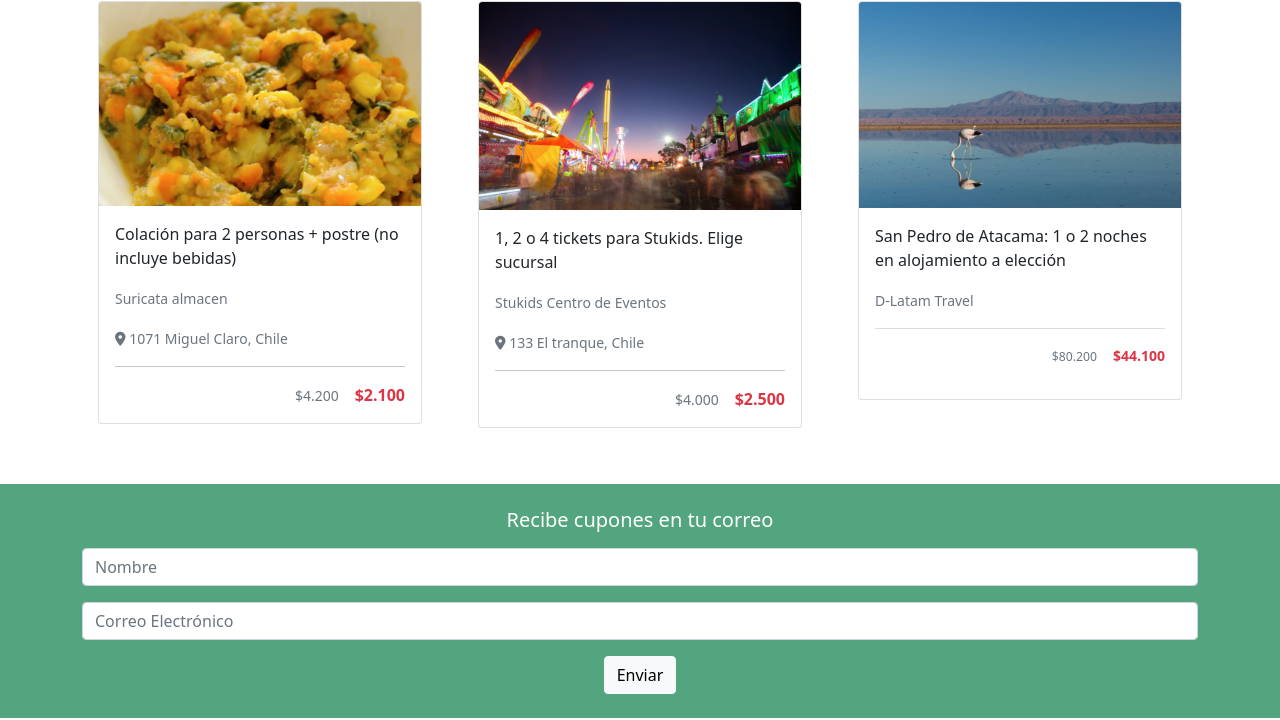
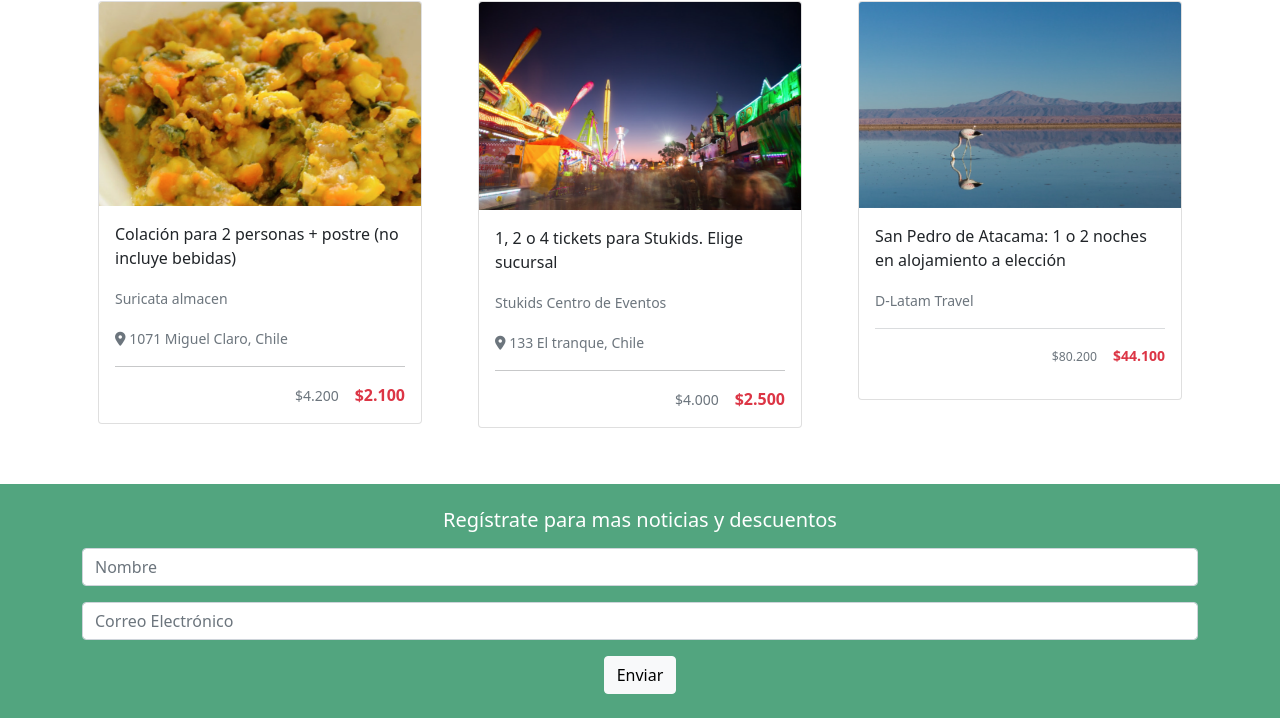
Before and after one commit to mbstnd/4DesafioBootstrap, a plain HTML site: page index.html in a window 1280 px wide. Shown: the part 609-1329 px from the top of the page. Drawn offline with nearby package versions, Linux system fonts and the light colour scheme.

Commit message:
actualizado el encabezado del formulario de correo electrónico

```diff
--- a/index.html
+++ b/index.html
@@ -154,7 +154,7 @@
 
   <footer class="text-center">
     <form class="py-4 bg-success bg-opacity-75 text-white">
-      <h5>Recibe cupones en tu correo</h5>
+      <h5>Regístrate para mas noticias y descuentos</h5>
   <div class="form-group container">
 
     <input type="text" class="form-control my-3" id="exampleInputEmail1" placeholder="Nombre">
```
